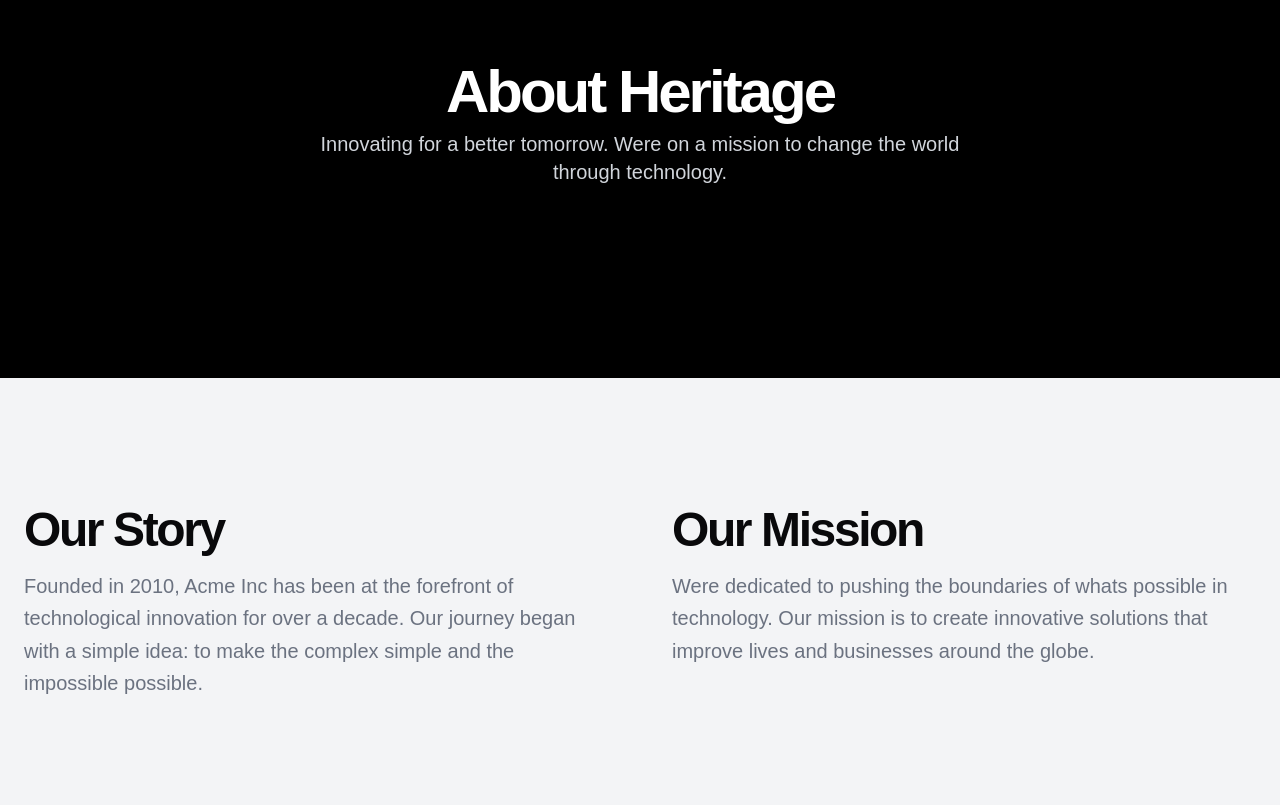
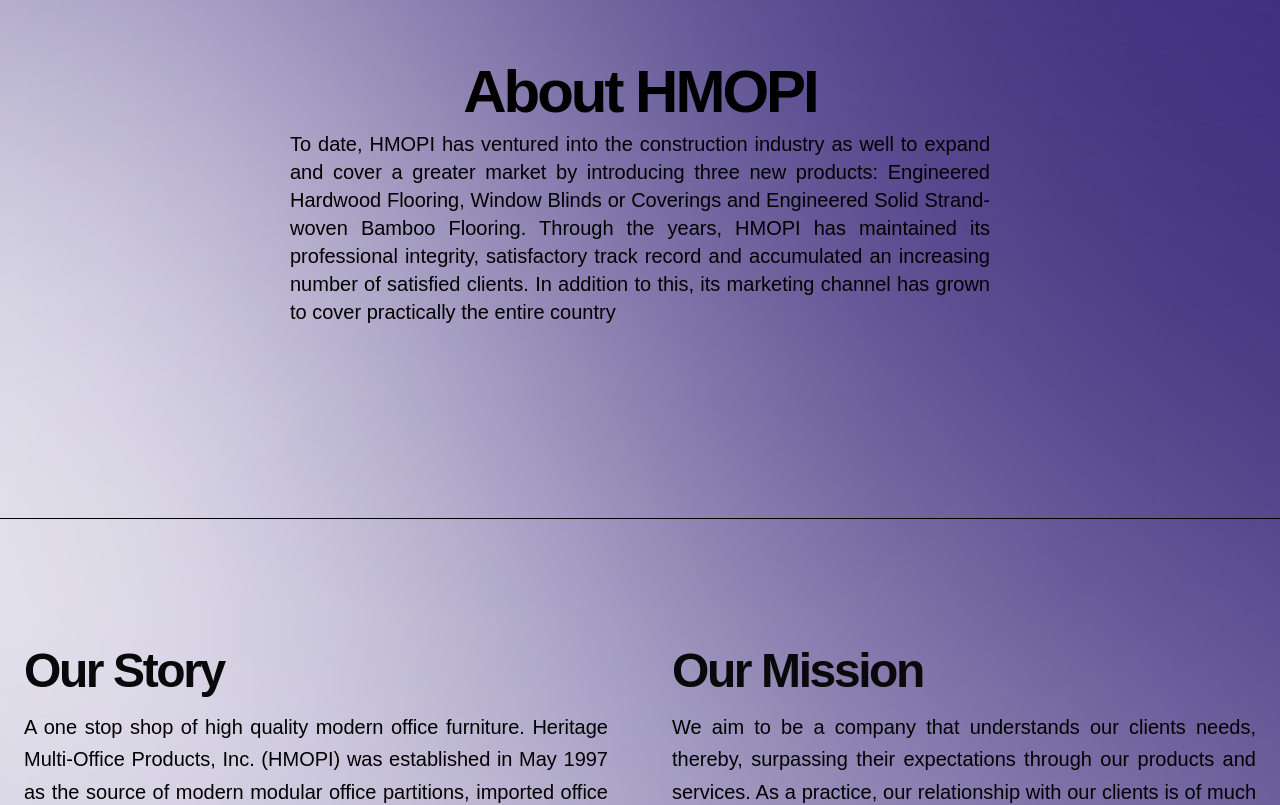
Before and after one commit to MaryAngGit2024/heritage-posiflex-web, a Next.js app: page /about in a window 1280 px wide. Shown: the part 260-1065 px from the top of the page. Built offline with nearby package versions, Linux system fonts and the light colour scheme.

Commit message:
minimal: changes

```diff
--- a/src/app/(landingpage)/(sections)/posiflex.tsx
+++ b/src/app/(landingpage)/(sections)/posiflex.tsx
@@ -1,5 +1,47 @@
 import React from "react";
+import Image from "next/image";
+import PosiflexPhoto from "@/images/Posiflex-with-screen-final.gif";
+import { Building } from "lucide-react";
 
 export const Posiflex = () => {
-  return <div className="h-screen">Posiflex</div>;
+  return (
+    <div className="flex justify-center items-center w-full px-4 ">
+      <div className="flex justify-center px-[5rem] py-[5rem] gap-[4rem]">
+        <Image
+          src={PosiflexPhoto}
+          alt={""}
+          width={350}
+          height={250}
+          className="rounded-xl"
+        />
+        <div className="w-full p-none mt-[1rem]">
+          <h1
+            className="text-[3rem] font-bold text-[#ED1B22]"
+            style={{ textShadow: "1px 1px 2px rgba(0, 0, 0, 0.5)" }}
+          >
+            POSIFLEX {""}
+            <span className="text-[2rem]">High Quality and Passion</span>
+          </h1>
+          <p className="text-xl mb-2 text-black font-semibold">
+            POSIFLEX, a symbol of quality in the POS industry for its very
+            durable cash drawers has brought the same passion for the birth of a
+            wide range of quality POS hardware products. This includes
+            integrated Touch-base POS terminals with biometric sensors &
+            magnetic stripe readers and related peripherals: touch monitors,
+            cash drawers, customer displays, programmable keyboards, bar-code
+            scanners, thermal receipt printers and readers.
+          </p>
+          <div className=" mt-7 w-[9rem]">
+            <a
+              className="hover:underline underline-offset-4 font-semibold rounded-full bg-[#ED1B22] hover:bg-[#de4348] text-white px-4 py-3 justify-between flex items-center"
+              href="#"
+            >
+              <Building />
+              ABOUT US
+            </a>
+          </div>
+        </div>
+      </div>
+    </div>
+  );
 };
--- a/src/app/(landingpage)/(sections)/products.tsx
+++ b/src/app/(landingpage)/(sections)/products.tsx
@@ -56,8 +56,8 @@
 
 export default function Products() {
   return (
-    <div className="container mx-auto px-4 py-16 bg-white-image">
-      <h1 className="text-4xl font-light mb-12 text-center text-gray-800">
+    <div className="container mx-auto px-4 py-16 bg-blend-colors bg-cover bg-center">
+      <h1 className="text-4xl mb-12 text-center text-white font-semibold">
         Top Products
       </h1>
       <div className="grid grid-cols-1 md:grid-cols-2 lg:grid-cols-3 gap-8">
--- a/src/app/(landingpage)/page.tsx
+++ b/src/app/(landingpage)/page.tsx
@@ -11,7 +11,7 @@
       <HeadersLanding />
       <div className="bg-gray-50">
         <Services />
-        <Team />
+        {/* <Team /> */}
       </div>
       <Products />
       <Posiflex />
--- a/src/app/about/page.tsx
+++ b/src/app/about/page.tsx
@@ -1,44 +1,61 @@
 export default function AboutPage() {
   return (
-    <div className="flex flex-col min-h-screen">
+    <div className="flex flex-col min-h-screen bg-blend-colors bg-center bg-cover">
       <main className="flex-1">
-        <section className="w-full py-12 md:py-24 lg:py-32 xl:py-48 bg-black">
+        <section className="w-full py-12 md:py-24 lg:py-32 xl:py-48 ">
           <div className="container px-4 md:px-6">
             <div className="flex flex-col items-center space-y-4 text-center">
               <div className="space-y-2">
-                <h1 className="text-3xl font-bold tracking-tighter sm:text-4xl md:text-5xl lg:text-6xl/none text-white">
-                  About Heritage
+                <h1 className="text-3xl font-bold tracking-tighter sm:text-4xl md:text-5xl lg:text-6xl/none text-black">
+                  About HMOPI
                 </h1>
-                <p className="mx-auto max-w-[700px] text-gray-300 md:text-xl">
-                  Innovating for a better tomorrow. Were on a mission to change
-                  the world through technology.
+                <p className="mx-auto max-w-[700px] text-black md:text-xl text-justify">
+                  To date, HMOPI has ventured into the construction industry as
+                  well to expand and cover a greater market by introducing three
+                  new products: Engineered Hardwood Flooring, Window Blinds or
+                  Coverings and Engineered Solid Strand-woven Bamboo Flooring.
+                  Through the years, HMOPI has maintained its professional
+                  integrity, satisfactory track record and accumulated an
+                  increasing number of satisfied clients. In addition to this,
+                  its marketing channel has grown to cover practically the
+                  entire country
                 </p>
               </div>
             </div>
           </div>
         </section>
-        <section className="w-full py-12 md:py-24 lg:py-32 bg-gray-100">
+        <section className="w-full py-12 md:py-24 lg:py-32 border-t border-black">
           <div className="container px-4 md:px-6">
             <div className="grid gap-10 sm:grid-cols-2 md:gap-16">
               <div className="space-y-4">
                 <h2 className="text-3xl font-bold tracking-tighter sm:text-4xl md:text-5xl">
                   Our Story
                 </h2>
-                <p className="max-w-[600px] text-gray-500 md:text-xl/relaxed lg:text-base/relaxed xl:text-xl/relaxed">
-                  Founded in 2010, Acme Inc has been at the forefront of
-                  technological innovation for over a decade. Our journey began
-                  with a simple idea: to make the complex simple and the
-                  impossible possible.
+                <p className="max-w-[600px] text-black md:text-xl/relaxed lg:text-base/relaxed xl:text-xl/relaxed text-justify">
+                  A one stop shop of high quality modern office furniture.
+                  Heritage Multi-Office Products, Inc. (HMOPI) was established
+                  in May 1997 as the source of modern modular office partitions,
+                  imported office furniture and stationery line of products.
+                  With this nice, HMOPI can provide almost all the interior
+                  office, condominium and residential requirements. Clients can
+                  select from a wide variety of styles and finishes from the
+                  most unique and up to date designs at the best possible
+                  prices. HMOPI can likewise customize its products to suite the
+                  clients preferred designs and standards.
                 </p>
               </div>
               <div className="space-y-4">
                 <h2 className="text-3xl font-bold tracking-tighter sm:text-4xl md:text-5xl">
                   Our Mission
                 </h2>
-                <p className="max-w-[600px] text-gray-500 md:text-xl/relaxed lg:text-base/relaxed xl:text-xl/relaxed">
-                  Were dedicated to pushing the boundaries of whats possible in
-                  technology. Our mission is to create innovative solutions that
-                  improve lives and businesses around the globe.
+                <p className="max-w-[600px] text-black md:text-xl/relaxed lg:text-base/relaxed xl:text-xl/relaxed text-justify">
+                  We aim to be a company that understands our clients needs,
+                  thereby, surpassing their expectations through our products
+                  and services. As a practice, our relationship with our clients
+                  is of much value as we strive to be their partner in their
+                  respective industries. We strive to always lookout for new,
+                  innovative and unique products to offer our ever growing
+                  number of satisfied clients in various industries.
                 </p>
               </div>
             </div>
```
Also changed, not shown: src/images/Posiflex-with-screen-final.gif (added).
